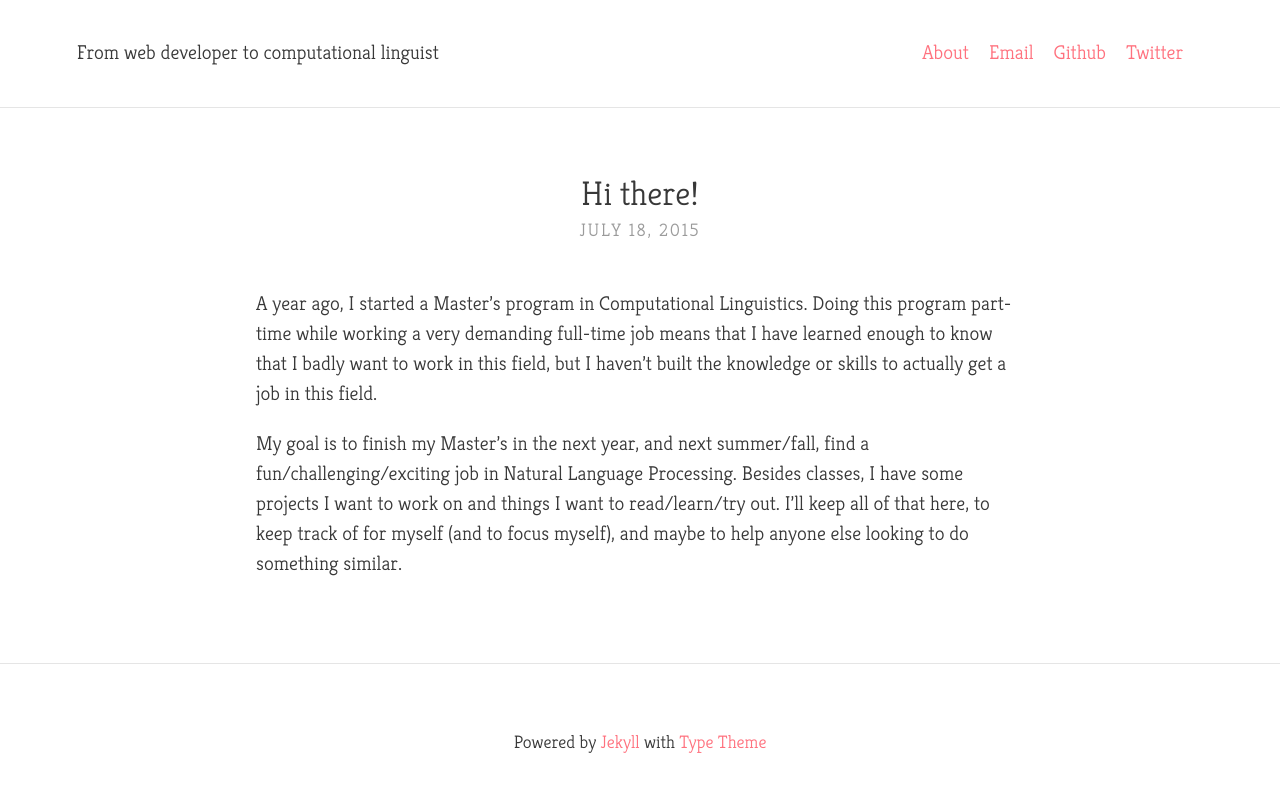
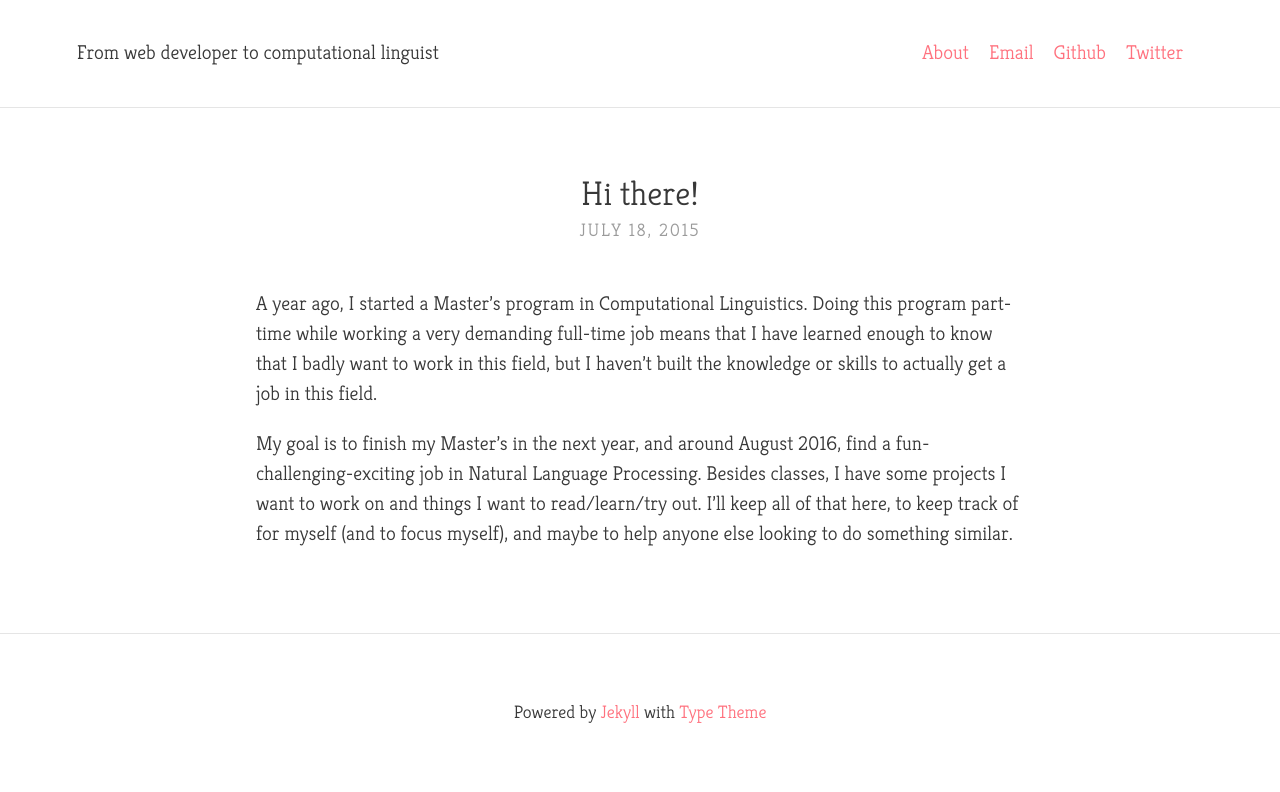
Before and after one commit to alexburrell/alexburrell.github.io, a Jekyll site: the page built from _posts/2015-07-18-hi-there.md, in a window 1280 px wide. Shown: the top 792 px of the page. Built offline with Jekyll 4.4.1, drawn with Linux system fonts in a browser that asks for light colours; nearby versions of some CDN libraries.

Commit message:
Adjusting phrasing

```diff
--- a/_posts/2015-07-18-hi-there.md
+++ b/_posts/2015-07-18-hi-there.md
@@ -5,4 +5,4 @@ title: Hi there!
 
 A year ago, I started a Master's program in Computational Linguistics. Doing this program part-time while working a very demanding full-time job means that I have learned enough to know that I badly want to work in this field, but I haven't built the knowledge or skills to actually get a job in this field.
 
-My goal is to finish my Master's in the next year, and next summer/fall, find a fun/challenging/exciting job in Natural Language Processing. Besides classes, I have some projects I want to work on and things I want to read/learn/try out. I'll keep all of that here, to keep track of for myself (and to focus myself), and maybe to help anyone else looking to do something similar.
+My goal is to finish my Master's in the next year, and around August 2016, find a fun-challenging-exciting job in Natural Language Processing. Besides classes, I have some projects I want to work on and things I want to read/learn/try out. I'll keep all of that here, to keep track of for myself (and to focus myself), and maybe to help anyone else looking to do something similar.
```
